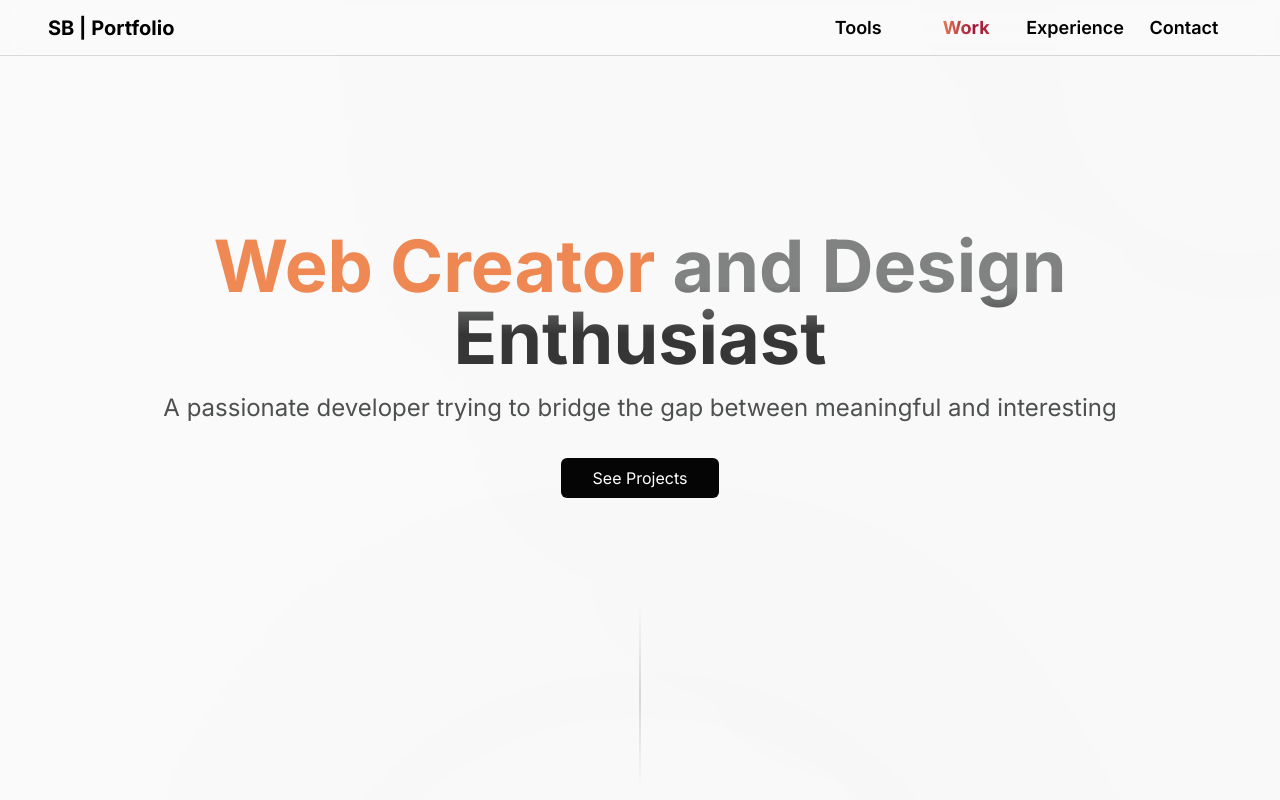
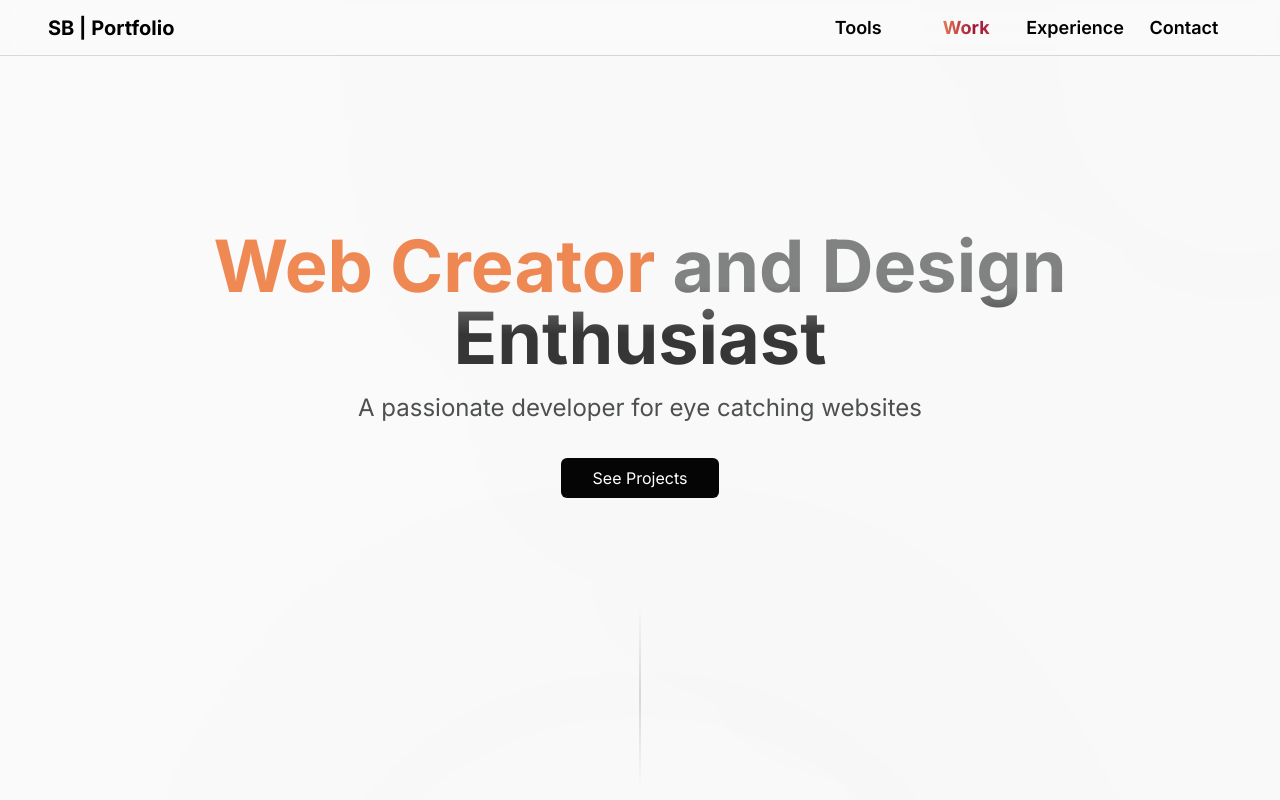
Before and after one commit to Baranuel/portfolio-final, a Next.js app: page / in a window 1280 px wide. Shown: the top 800 px of the page. Built offline with nearby package versions, Linux system fonts and the light colour scheme; no server answers; the database is empty.

Commit message:
finished ?

```diff
--- a/src/app/_Components/HeroSection/Hero.tsx
+++ b/src/app/_Components/HeroSection/Hero.tsx
@@ -12,8 +12,7 @@ export const Hero = () => {
      </div>
       <p className=" z-10 text-[24px] sm:text-[18px] text-center  text-primaryGrey animate-appear_2 opacity-0 ">
         {" "}
-        A passionate developer trying to bridge the gap between meaningful and
-        interesting
+        A passionate developer for eye catching websites
       </p>
       <button className=" z-10 px-8 py-2 mt-6 rounded-md bg-primaryBlack text-white animate-appear_3 opacity-0">
         See Projects
--- a/src/app/_Components/WorkSection/ProjectItem.tsx
+++ b/src/app/_Components/WorkSection/ProjectItem.tsx
@@ -7,6 +7,7 @@ import { TechRow } from "./TechRow";
 import { TextSection } from "./TextSection";
 import { TextSectionMobile } from "./TextSectionMobile";
 import { ProjectWithObjectives } from "../../../../prisma/types";
+import Link from "next/link";
 
 
 type ProjectItemProps = {
@@ -109,9 +110,10 @@ export const ProjectItem = ({ project, handlePreviewProject}: ProjectItemProps)
                   transition={{ delay: 0.35 }}
                   className="col-start-7 row-start-6 lg:row-start-7 sm:row-start-4 xs:row-start-3 sm:col-start-1 sm:col-span-6 row-span-1  self-end sm:self-center lg:col-start-7 col-span-3 lg:col-span-3 "
                 >
+                  <Link href={project.demo} target="_blank">
                   <button className="bg-background rounded-md text-black border border-slate-300  py-2 lg:text-[14px]  w-full">
-                    Find-out More
-                  </button>
+                   Visit Page
+                  </button></Link>
                 </motion.div>
 
                 <motion.div
```
Also changed, not shown: 1 other file (tests, documents, lock files or other folders).
